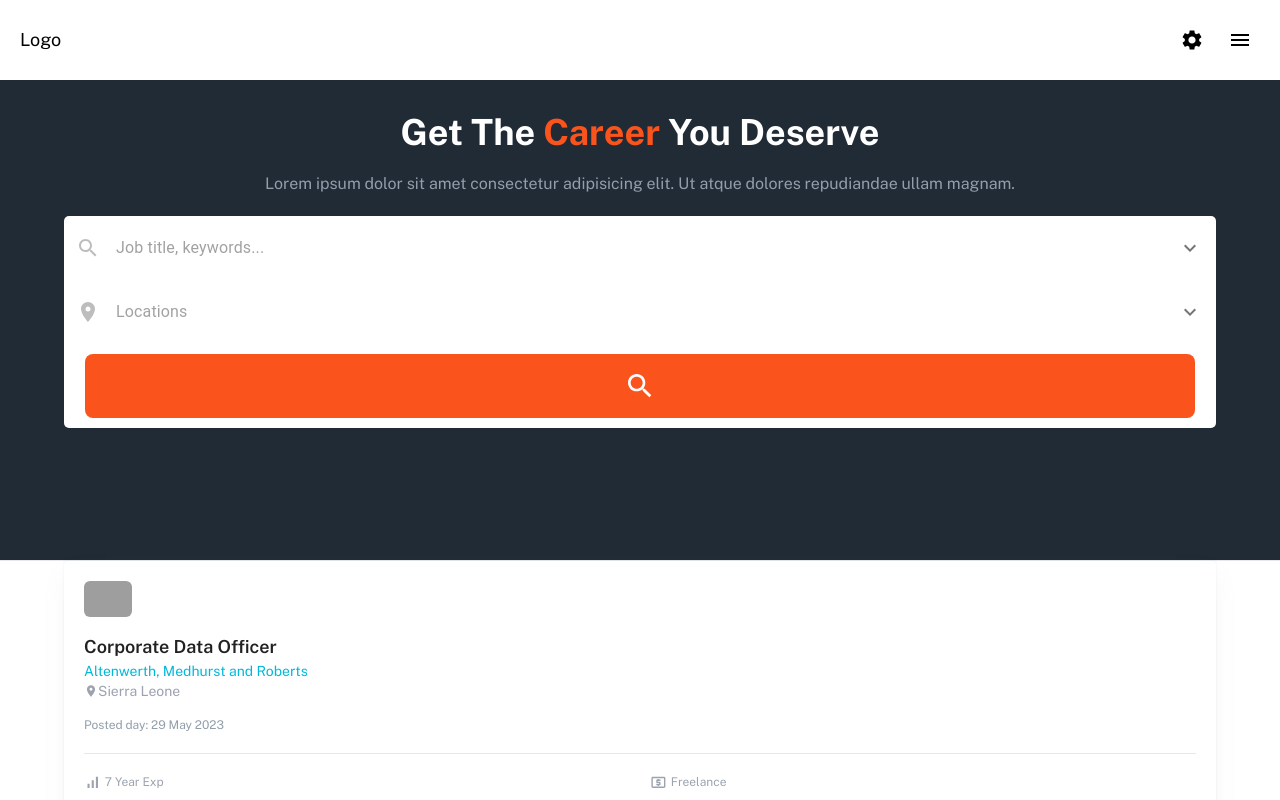
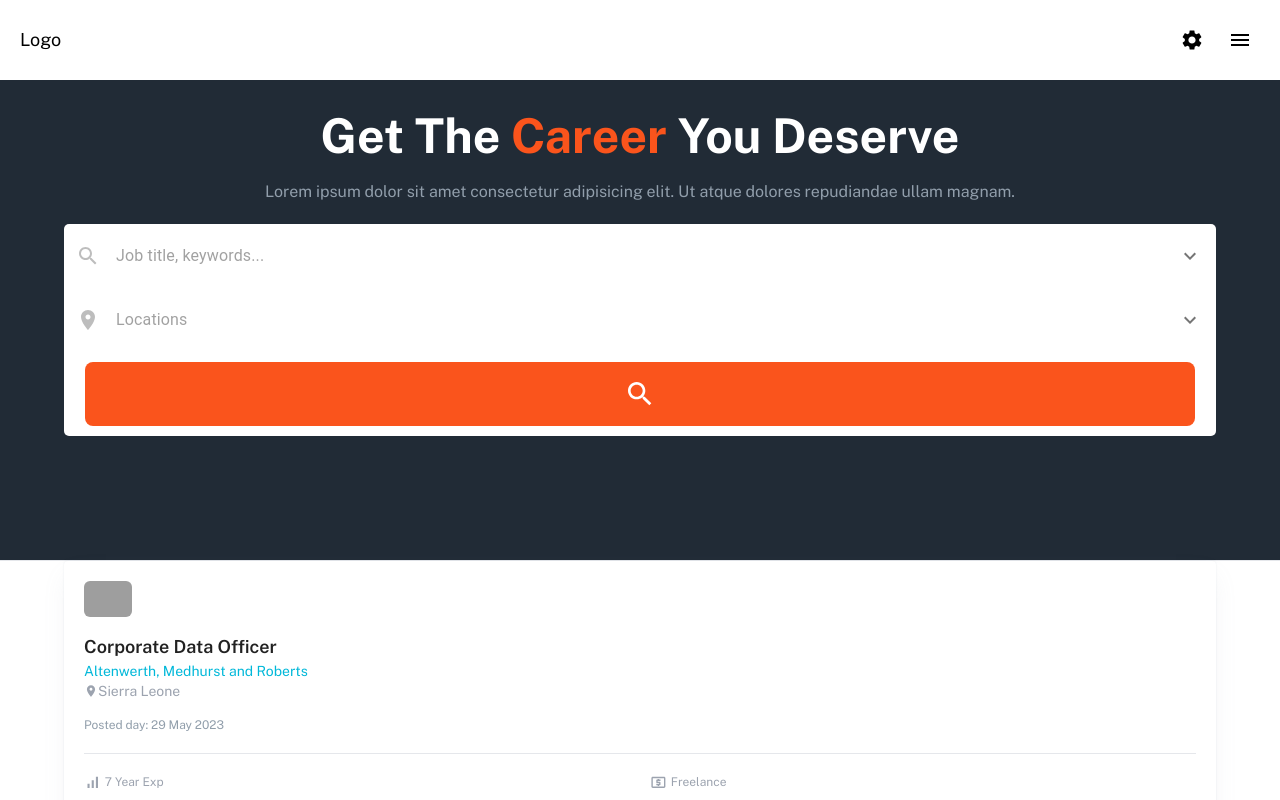
Before and after one commit to yasservanshalash/JJ, a Next.js app: page / in a window 1280 px wide. Shown: the top 800 px of the page. Built offline with nearby package versions, Linux system fonts and the light colour scheme; grey boxes are pictures that could not be loaded.

Commit message:
debugging

```diff
--- a/src/app/page.tsx
+++ b/src/app/page.tsx
@@ -7,7 +7,7 @@ export default function Home() {
   return (
     <main className="bg-white">
       <header className="bg-[#212B36] h-[60vh]">
-        <h1 className="text-4xl text-white font-bold pt-8 px-5 text-center">
+        <h1 className="text-5xl text-white font-bold pt-8 px-5 text-center">
           Get The <span className="text-[#fa541c]">Career</span> You Deserve
         </h1>
         <p className="text-[#919eab] text-center p-5">
```
